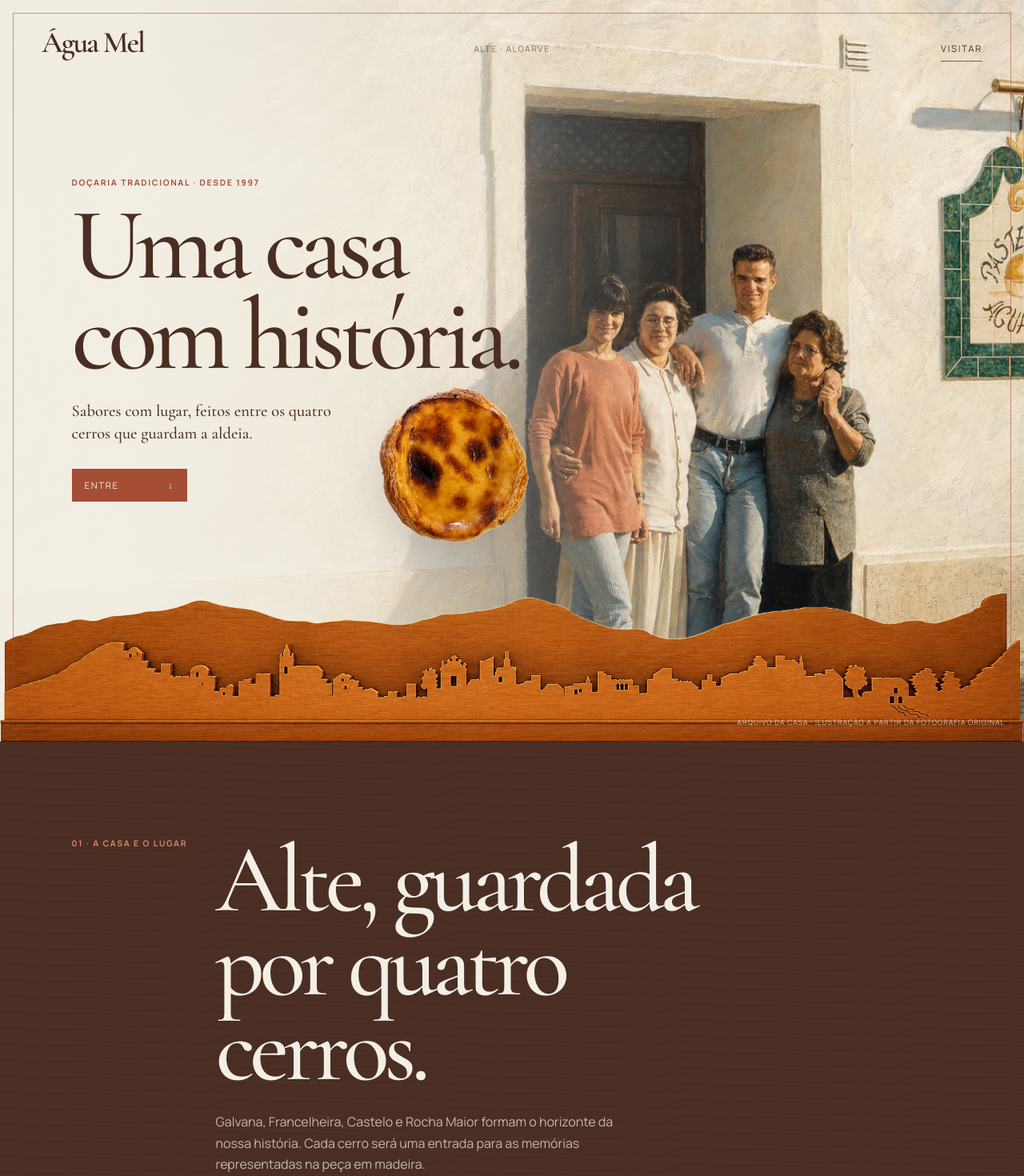
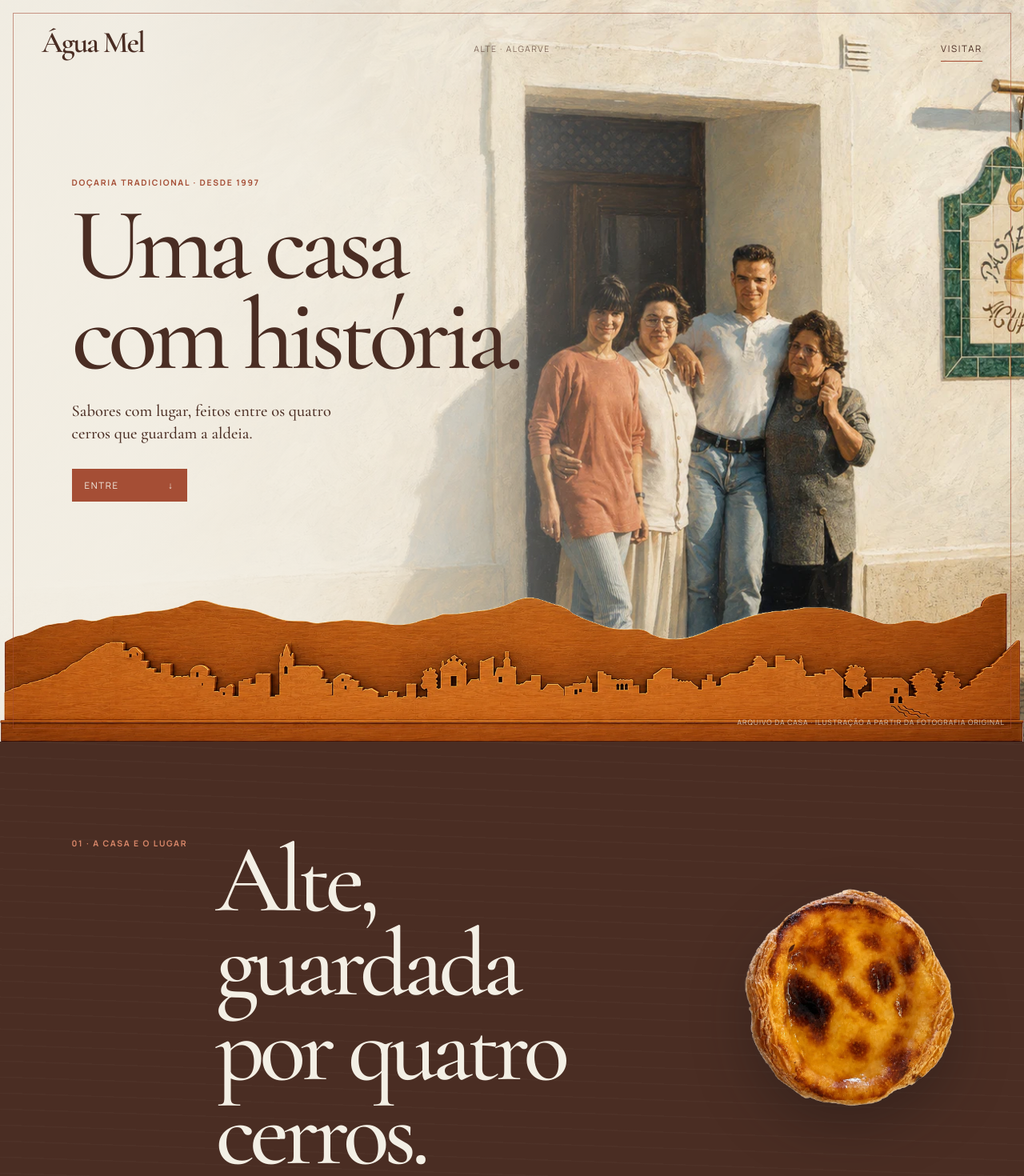
Before and after one commit to tiagoc211/aguamel, a Next.js app in the folder site/: page / in a window 1280 px wide. Shown: the top 1470 px of the page at 80% size. Built offline with nearby package versions, Linux system fonts and the light colour scheme; no server answers.

Commit message:
move pastry to cerros and fill cheese center

```diff
--- a/site/app/Queijinhos.tsx
+++ b/site/app/Queijinhos.tsx
@@ -52,6 +52,12 @@ export default function Queijinhos() {
         together.style.opacity = (1 - split).toFixed(4);
         together.style.transform = `translate(-50%, -50%) scale(${(1 - split * 0.08).toFixed(4)})`;
       }
+
+      const center = section.querySelector<HTMLElement>('.cheeses-center');
+      if (center) {
+        center.style.opacity = labelProgress.toFixed(4);
+        center.style.transform = `translate(-50%, -50%) scale(${(0.92 + labelProgress * 0.08).toFixed(4)})`;
+      }
     };
 
     const requestUpdate = () => {
@@ -88,6 +94,12 @@ export default function Queijinhos() {
           <figcaption>Desça para os descobrir</figcaption>
         </figure>
 
+        <div className="cheeses-center">
+          <p>Água Mel · Alte</p>
+          <strong>Tradição em<br />seis sabores.</strong>
+          <span>Desde 1997</span>
+        </div>
+
         <div className="cheeses-orbit">
           {products.map((product) => (
             <div className={`cheese-piece cheese-${product.id}`} key={product.id}>
--- a/site/app/globals.css
+++ b/site/app/globals.css
@@ -120,8 +120,6 @@ h1 { max-width: 740px; font-size: clamp(3.55rem, 16.2vw, 8rem); }
 }
 .enter-button:hover, .enter-button:focus-visible { background: var(--wood); transform: translateY(-2px); }
 
-.sun-stage { position: absolute; bottom: 158px; left: -42px; z-index: 2; width: 200px; aspect-ratio: 1; filter: drop-shadow(0 22px 26px rgb(74 45 35 / 18%)); }
-.pastry-sun { width: 100%; height: 100%; }
 .pastry-image { display: block; width: 100%; height: 100%; object-fit: contain; transform-origin: center; }
 .wood-horizon {
   position: absolute; right: 0; bottom: 0; left: 0; z-index: 3; height: 210px; overflow: hidden;
@@ -140,6 +138,8 @@ h1 { max-width: 740px; font-size: clamp(3.55rem, 16.2vw, 8rem); }
 .cerros-heading { padding: 0 28px; }
 .cerros-heading .section-number { color: #d98769; }
 .cerros-heading h2 { max-width: 680px; font-size: clamp(3rem, 12vw, 7.5rem); }
+.cerros-title-row { display: grid; grid-template-columns: minmax(0, 1fr) 120px; gap: 8px; align-items: center; }
+.cerros-pastry { width: 210px; margin-left: -18px; filter: drop-shadow(0 28px 34px rgb(18 16 15 / 32%)); }
 .cerros-intro { max-width: 520px; margin: 26px 0 0; color: rgb(243 239 229 / 72%); line-height: 1.65; }
 .cerro-list {
   display: flex;
@@ -216,6 +216,26 @@ h1 { max-width: 740px; font-size: clamp(3.55rem, 16.2vw, 8rem); }
 }
 .cheeses-together img { display: block; width: 100%; height: auto; }
 .cheeses-together figcaption { margin-top: 14px; color: rgb(243 239 229 / 58%); font-size: .56rem; letter-spacing: .14em; text-align: center; text-transform: uppercase; }
+.cheeses-center {
+  position: absolute;
+  top: 42%;
+  left: 50%;
+  z-index: 1;
+  display: grid;
+  width: min(44vw, 170px);
+  min-height: 112px;
+  place-content: center;
+  padding: 18px 14px;
+  border: 1px solid rgb(216 135 105 / 52%);
+  border-radius: 50%;
+  opacity: 0;
+  text-align: center;
+  transform: translate(-50%, -50%) scale(.92);
+  will-change: opacity, transform;
+}
+.cheeses-center::before { content: ''; position: absolute; inset: 6px; border: 1px solid rgb(243 239 229 / 12%); border-radius: inherit; }
+.cheeses-center p, .cheeses-center span { margin: 0; color: #d98769; font-size: .48rem; font-weight: 700; letter-spacing: .12em; text-transform: uppercase; }
+.cheeses-center strong { margin: 7px 0 8px; font-family: 'Cormorant Garamond', Georgia, serif; font-size: clamp(1.25rem, 5vw, 2rem); font-weight: 500; letter-spacing: -.04em; line-height: .9; }
 .cheeses-orbit { position: absolute; inset: 0; z-index: 2; pointer-events: none; }
 .cheese-piece {
   position: absolute;
@@ -305,10 +325,6 @@ h1 { max-width: 740px; font-size: clamp(3.55rem, 16.2vw, 8rem); }
   .cerro-list, .visit-card { animation-range: entry 4% cover 22%; }
 }
 
-@media (max-width: 360px) {
-  .sun-stage { bottom: 164px; left: -40px; width: 184px; }
-}
-
 @media (min-width: 760px) {
   .site-header { padding: 38px 52px 0; grid-template-columns: 1fr auto 1fr; }
   .location { grid-column: 2; grid-row: 1; }
@@ -320,7 +336,9 @@ h1 { max-width: 740px; font-size: clamp(3.55rem, 16.2vw, 8rem); }
   .wood-horizon { height: 230px; }
   .cerros { padding: 120px 0; }
   .cerros-heading { display: grid; grid-template-columns: 180px minmax(0, 1fr); padding: 0 7vw; }
-  .cerros-heading h2, .cerros-intro { grid-column: 2; }
+  .cerros-title-row, .cerros-intro { grid-column: 2; }
+  .cerros-title-row { grid-template-columns: minmax(0, 1fr) minmax(260px, 34%); gap: clamp(24px, 4vw, 70px); }
+  .cerros-pastry { width: min(28vw, 410px); margin-left: 0; }
   .cerro-list { display: grid; grid-template-columns: repeat(4, minmax(0, 1fr)); gap: 14px; padding: 0 7vw 6px; }
   .cerro-card { min-width: 0; min-height: 390px; }
   .cerro-card h3 { font-size: clamp(1.8rem, 3.2vw, 3rem); }
@@ -330,6 +348,7 @@ h1 { max-width: 740px; font-size: clamp(3.55rem, 16.2vw, 8rem); }
   .memory-image-detail { margin-top: 110px; }
   .cheeses-heading { top: 48px; }
   .cheeses-together { top: 55%; width: min(29vw, 400px); }
+  .cheeses-center { top: 52%; width: min(20vw, 250px); min-height: 0; aspect-ratio: 1; }
   .cheese-piece { top: 52%; }
   .visit { display: grid; grid-template-columns: minmax(0, 1fr) minmax(380px, 520px); gap: 7vw; padding: 120px 7vw 36px; }
   .visit-heading { display: grid; align-content: start; }
@@ -356,6 +375,7 @@ h1 { max-width: 740px; font-size: clamp(3.55rem, 16.2vw, 8rem); }
   .cheeses-heading, .cheese-piece { position: relative; inset: auto; opacity: 1 !important; transform: none !important; }
   .cheeses-heading { text-align: left; }
   .cheeses-together { display: none; }
+  .cheeses-center { position: relative; inset: auto; width: min(100%, 240px); min-height: 180px; margin: 42px auto 0; opacity: 1 !important; transform: none !important; }
   .cheeses-orbit { position: relative; inset: auto; display: grid; grid-template-columns: repeat(2, minmax(0, 1fr)); gap: 24px; margin-top: 48px; }
   .cheese-piece { top: auto; left: auto; width: 100%; max-width: 170px; margin: auto; }
   .cheese-label, .cheese-piece:nth-child(odd) .cheese-label, .cheese-piece:nth-child(even) .cheese-label { position: static; width: auto; margin-top: 10px; opacity: 1; text-align: center; transform: none; }
--- a/site/app/page.tsx
+++ b/site/app/page.tsx
@@ -31,21 +31,6 @@ export default function Home() {
           </a>
         </div>
 
-        <div className="sun-stage" aria-hidden="true">
-          <div className="pastry-sun">
-            <Image
-              className="pastry-image"
-              src="/images/pastel-nata-top.webp"
-              alt=""
-              width={1024}
-              height={1024}
-              priority
-              loading="eager"
-              sizes="(min-width: 760px) 39vw, 270px"
-            />
-          </div>
-        </div>
-
         <div className="wood-horizon" aria-hidden="true">
           <Image
             className="wood-art"
@@ -63,7 +48,19 @@ export default function Home() {
       <section className="cerros" id="historia" aria-labelledby="cerros-title">
         <div className="cerros-heading">
           <p className="section-number">01 · A casa e o lugar</p>
-          <h2 id="cerros-title">Alte, guardada<br />por quatro cerros.</h2>
+          <div className="cerros-title-row">
+            <h2 id="cerros-title">Alte, guardada<br />por quatro cerros.</h2>
+            <div className="cerros-pastry" aria-hidden="true">
+              <Image
+                className="pastry-image"
+                src="/images/pastel-nata-top.webp"
+                alt=""
+                width={1024}
+                height={1024}
+                sizes="(min-width: 760px) 28vw, 210px"
+              />
+            </div>
+          </div>
           <p className="cerros-intro">Galvana, Francelheira, Castelo e Rocha Maior formam o horizonte da nossa história. Cada cerro será uma entrada para as memórias representadas na peça em madeira.</p>
         </div>
 
```
Also changed, not shown: 1 other file (tests, documents, lock files or other folders).
